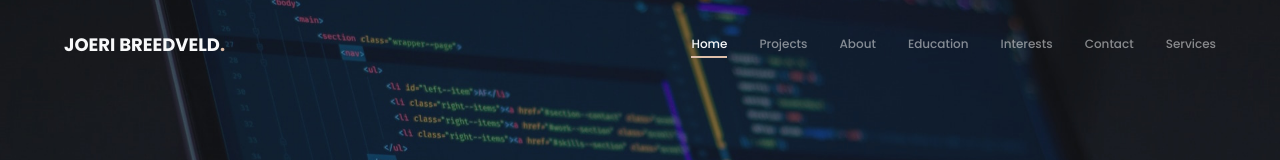
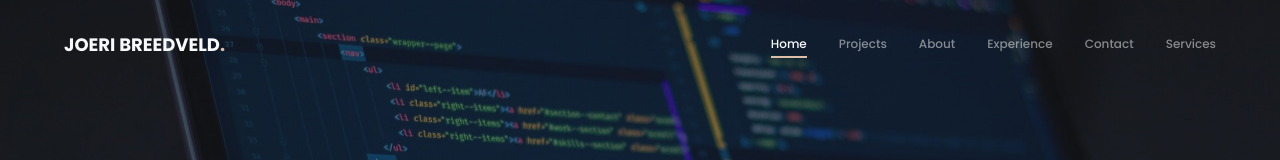
Before and after one commit to joeribreedveld/portfolio-website-v6, a Next.js app: page / in a window 1280 px wide. Shown: the top 160 px of the page. Built offline with nearby package versions, Linux system fonts and the light colour scheme.

Commit message:
feat(career): fix footer and navbar sitemap and minimalise

```diff
--- a/src/components/common/Footer/Footer.tsx
+++ b/src/components/common/Footer/Footer.tsx
@@ -18,8 +18,7 @@ const Footer = () => (
           <FooterLink href="#hero">Home</FooterLink>
           <FooterLink href="#projects">Projects</FooterLink>
           <FooterLink href="#about">About</FooterLink>
-          <FooterLink href="#education">Education</FooterLink>
-          <FooterLink href="#interests">Interests</FooterLink>
+          <FooterLink href="#education">Experience</FooterLink>
           <FooterLink href="#contact">Contact</FooterLink>
           <FooterLink href="#services">Services</FooterLink>
         </ul>
--- a/src/components/common/Navbar/Navbar.tsx
+++ b/src/components/common/Navbar/Navbar.tsx
@@ -20,8 +20,7 @@ const Navbar = () => (
         </NavLink>
         <NavLink href="#projects">Projects</NavLink>
         <NavLink href="#about">About</NavLink>
-        <NavLink href="#education">Education</NavLink>
-        <NavLink href="#interests">Interests</NavLink>
+        <NavLink href="#education">Experience</NavLink>
         <NavLink href="#contact">Contact</NavLink>
         <NavLink href="#services">Services</NavLink>
       </ul>
--- a/src/components/sections/Career/Career.tsx
+++ b/src/components/sections/Career/Career.tsx
@@ -6,7 +6,7 @@ import career from "../../../../public/data/career.json";
 const Career = () => (
   <section
     className="min-w-screen relative flex justify-between bg-[#212529]"
-    id="about"
+    id="career"
   >
     <section className="section-padding-y min-w-screen page-width mr-1/2 flex flex-col gap-12">
       <h2 className="font-medium text-[#E5E5E5]">Career development</h2>
```
